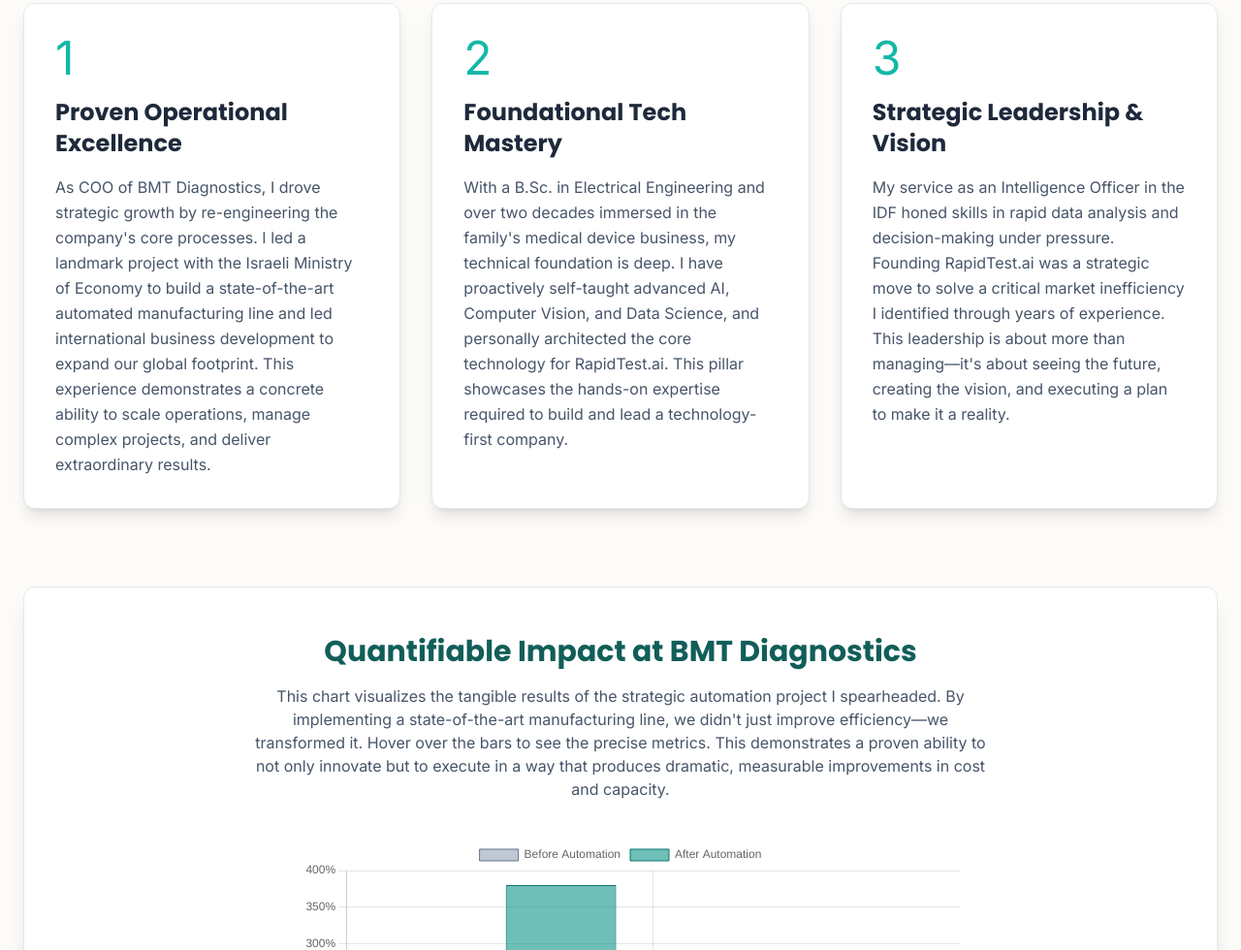
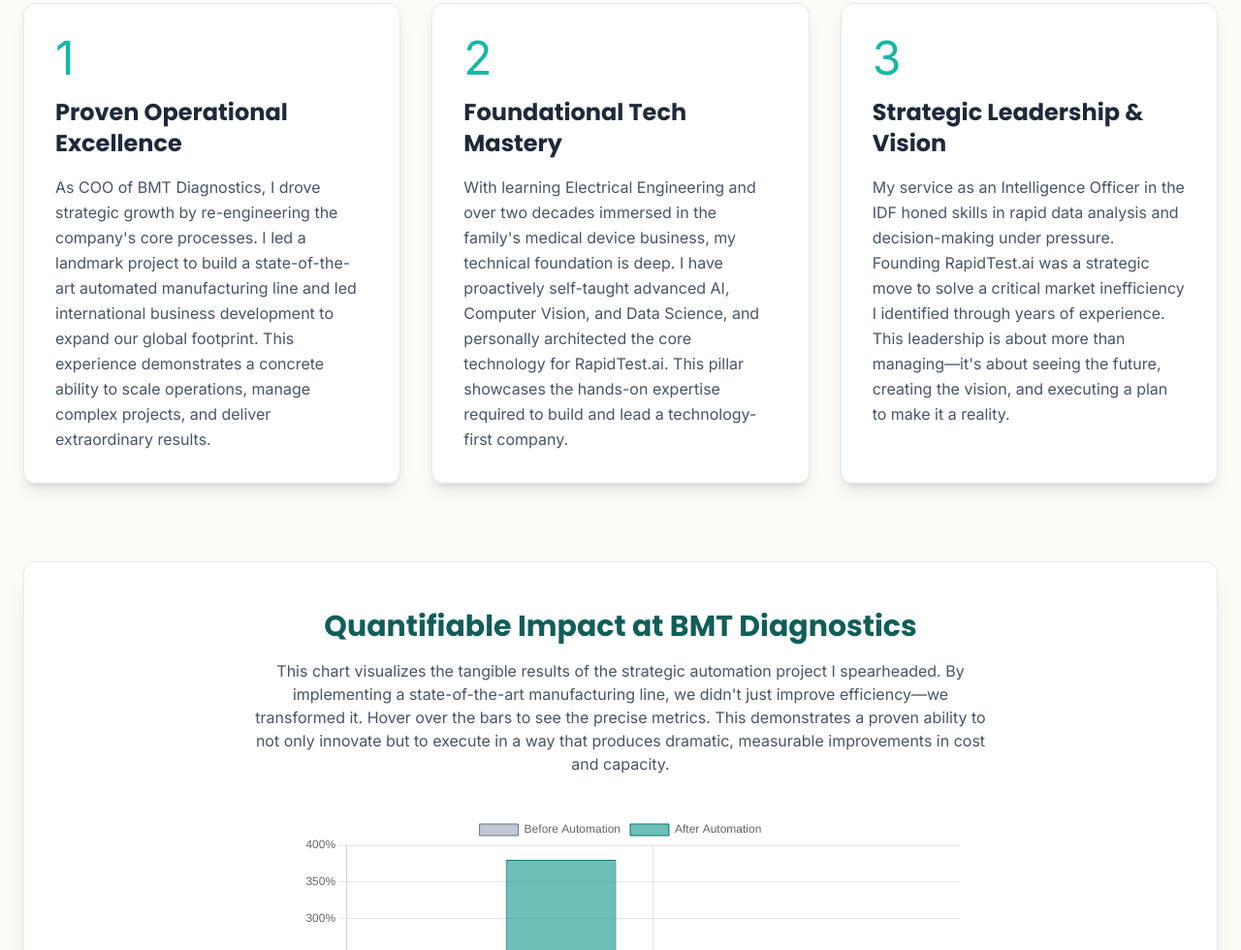
Before and after one commit to BMT-mabar/cv, a plain HTML site: page index.html in a window 1280 px wide. Shown: the part 1183-2163 px from the top of the page at 97% size. Drawn offline with nearby package versions, Linux system fonts and the light colour scheme.

Commit message:
index.html

```diff
--- a/index.html
+++ b/index.html
@@ -121,15 +121,15 @@
                     <div class="text-5xl text-teal-500 mb-4">1</div>
                     <h3 class="text-2xl font-bold mb-4">Proven Operational Excellence</h3>
                     <p class="text-slate-600 leading-relaxed">
-                        As COO of BMT Diagnostics, I drove strategic growth by re-engineering the company's core processes. I led a landmark project with the Israeli Ministry of Economy to build a state-of-the-art automated manufacturing line and led international business development to expand our global footprint. This experience demonstrates a concrete ability to scale operations, manage complex projects, and deliver extraordinary results.
+                        As COO of BMT Diagnostics, I drove strategic growth by re-engineering the company's core processes. I led a landmark project to build a state-of-the-art automated manufacturing line and led international business development to expand our global footprint. This experience demonstrates a concrete ability to scale operations, manage complex projects, and deliver extraordinary results.
                     </p>
                 </div>
-                <!-- Pillar 2: Technological Mastery -->
+                <!-- Pillar 2: Technological  -->
                 <div class="pillar-card bg-white rounded-xl shadow-lg p-8 border border-slate-200">
                     <div class="text-5xl text-teal-500 mb-4">2</div>
                     <h3 class="text-2xl font-bold mb-4">Foundational Tech Mastery</h3>
                     <p class="text-slate-600 leading-relaxed">
-                        With a B.Sc. in Electrical Engineering and over two decades immersed in the family's medical device business, my technical foundation is deep. I have proactively self-taught advanced AI, Computer Vision, and Data Science, and personally architected the core technology for RapidTest.ai. This pillar showcases the hands-on expertise required to build and lead a technology-first company.
+                        With learning Electrical Engineering and over two decades immersed in the family's medical device business, my technical foundation is deep. I have proactively self-taught advanced AI, Computer Vision, and Data Science, and personally architected the core technology for RapidTest.ai. This pillar showcases the hands-on expertise required to build and lead a technology-first company.
                     </p>
                 </div>
                 <!-- Pillar 3: Strategic Leadership -->
@@ -229,7 +229,7 @@
             <div class="flex justify-center items-center space-x-6 text-slate-300">
                 <span>Tel Aviv, Israel</span>
                 <span>&#8226;</span>
-                <a href="mailto:roy.tamir.ceo@email.com" class="hover:text-teal-300 transition">roy.tamir.ceo@email.com</a>
+                <a href="mailto:roey@rapidtest.ai" class="hover:text-teal-300 transition">roy.tamir.ceo@email.com</a>
             </div>
         </div>
     </footer>
```
